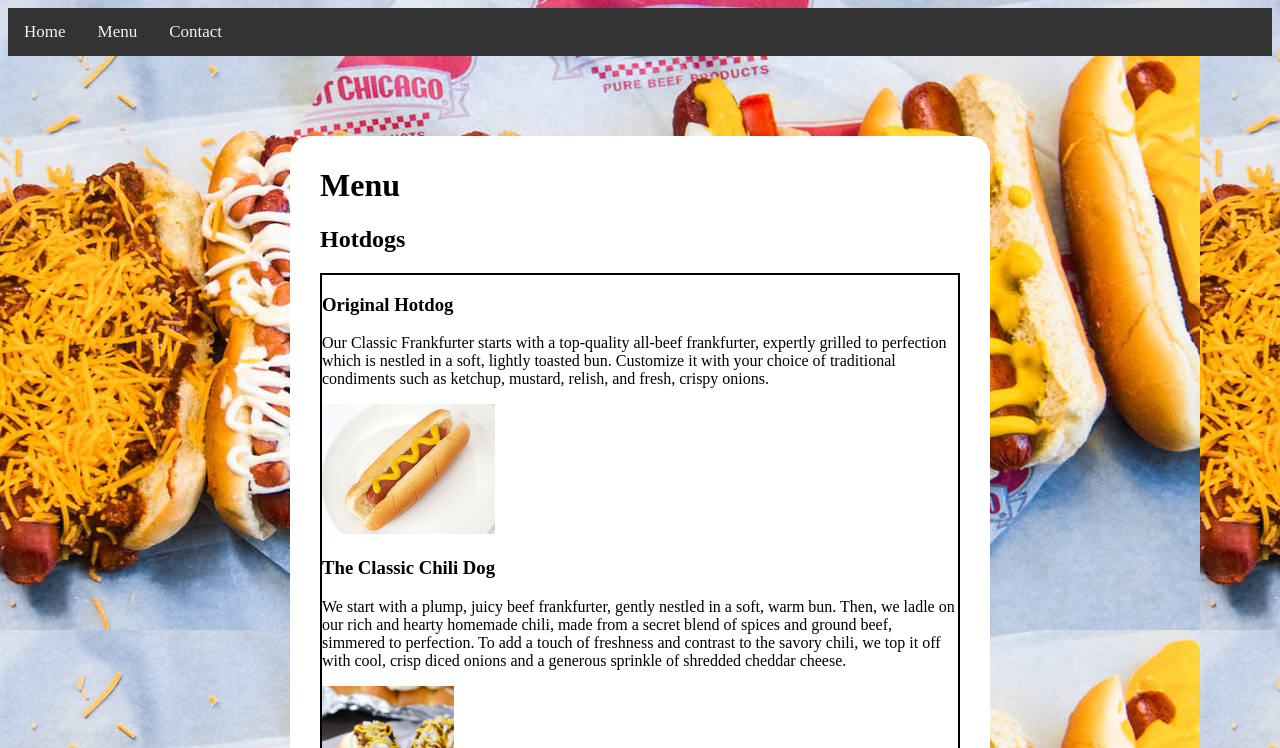
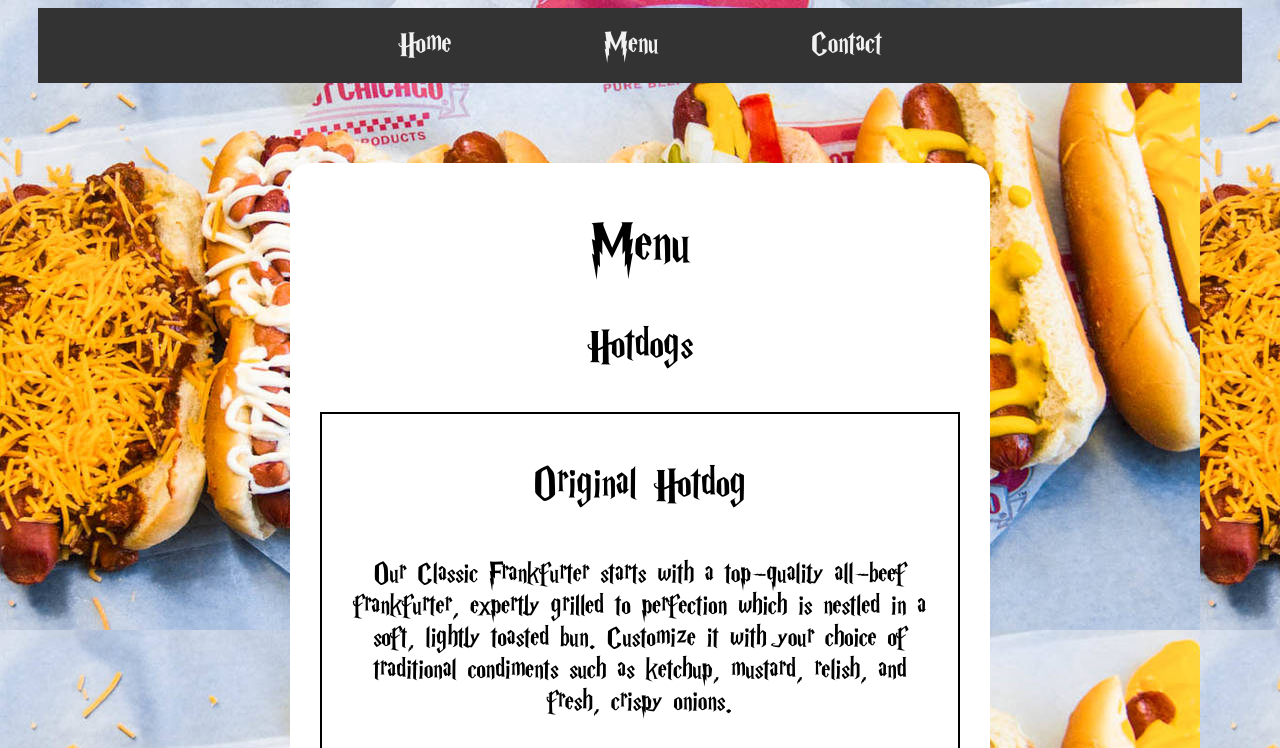
Before and after one commit to AndrewJamesC/restaurant-page, a website built with webpack: page dist/index.html in a window 1280 px wide. Both pictures are taken after a click on the link "Menu". Shown: the top 748 px of the page. Built offline with nearby package versions, Linux system fonts and the light colour scheme.

Commit message:
Finalize CSS styling

```diff
--- a/src/contact.js
+++ b/src/contact.js
@@ -22,7 +22,7 @@ export const createContact = () => {
     contactIconContainer.style.cssText = "display: flex;"
     const phIcon = new Image();
     phIcon.src = phoneIconImg;
-    phIcon.style.cssText = "height: 3rem;"
+    phIcon.style.cssText = "height: 3rem; margin-top: 1.5rem; margin-left: 15%"
     const phNumber = document.createElement("p");
     phNumber.innerText = "566 - 1234567";
     const contactRightContainer = document.createElement("div");
@@ -33,21 +33,21 @@ export const createContact = () => {
     twitterContainer.style.cssText = "display: flex;"
     const twitterImg = new Image();
     twitterImg.src = twitIMg;
-    twitterImg.style.cssText = "height: 3rem;"
+    twitterImg.style.cssText = "height: 3rem; padding-top: 1.5rem; margin-left: 15%;"
     const twitterHandle  = document.createElement("p");
     twitterHandle.innerHTML = "<a href = 'https://twitter.com/'>Twitter</a>"
     const fbContainer = document.createElement("div");
     fbContainer.style.cssText = "display: flex;";
     const fbImg = new Image();
     fbImg.src = facebookImg;
-    fbImg.style.cssText = "height: 3rem;"
+    fbImg.style.cssText = "height: 3rem; padding-top: 1.5rem; margin-left: 15%"
     const facebookHandle  = document.createElement("p");
     facebookHandle.innerHTML = "<a href='https://www.facebook.com/'>Facebook</a>";
     const igContainer = document.createElement("div");
     igContainer.style.cssText = "display: flex;";
     const igImage = new Image();
     igImage.src = igImg;
-    igImage.style.cssText = "height: 3rem;";
+    igImage.style.cssText = "height: 3rem; padding-top: 1.5rem; margin-left: 15%";
     const igHandle = document.createElement("p");
     igHandle.innerHTML = "<a href='https://www.instagram.com/'>Instagram</a>";
 
--- a/src/homepage.js
+++ b/src/homepage.js
@@ -2,6 +2,7 @@ import harryImg from "./assets/harry.png"
 
 export const createHome = () => {
     const divContent = document.querySelector("#content");
+    divContent.style.cssText = "width: 50vw;"
     const heading = document.createElement("h1");
     const homePara = document.createElement("p");
     const headerImg = new Image();
--- a/src/index.js
+++ b/src/index.js
@@ -11,10 +11,10 @@ const menu = document.createElement("a");
 const contact = document.createElement("a");
 const header = document.querySelector("#header");
 
-navbar.style.cssText = "background-color: #333; overflow: hidden;"
-home.style.cssText = "float: left; color: #f2f2f2; text-align: center; padding: 14px 16px; text-decoration: none; font-size: 17px;"
-menu.style.cssText = "float: left; color: #f2f2f2; text-align: center; padding: 14px 16px; text-decoration: none; font-size: 17px;"
-contact.style.cssText = "float: left; color: #f2f2f2; text-align: center; padding: 14px 16px; text-decoration: none; font-size: 17px;"
+navbar.style.cssText = "background-color: #333; overflow: hidden; padding: 20px 0; font-weight: bold;"
+home.style.cssText = "color: #f2f2f2; text-align: center; padding: 14px 16px; text-decoration: none; font-size: 35px;"
+menu.style.cssText = "margin-left: 10%; color: #f2f2f2; text-align: center; padding: 14px 16px; text-decoration: none; font-size: 35px;"
+contact.style.cssText = "margin-left: 10%; color: #f2f2f2; text-align: center; padding: 14px 16px; text-decoration: none; font-size: 35px;"
 
 home.innerText = "Home";
 menu.innerText = "Menu";
--- a/src/menu.js
+++ b/src/menu.js
@@ -12,7 +12,7 @@ export const createMenu = () => {
     const hotdogsHeading = document.createElement("h2");
     hotdogsHeading.innerText = "Hotdogs";
     const hotdogsContainer = document.createElement("div");
-    hotdogsContainer.style.cssText = "border: 2px solid black";
+    hotdogsContainer.style.cssText = "border: 2px solid black; padding-bottom: 50px;";
     const plainHotdog = document.createElement("h3");
     plainHotdog.innerText = "Original Hotdog";
     const plainHotdogDescription = document.createElement("p");
@@ -31,7 +31,7 @@ export const createMenu = () => {
     const drinksHeading = document.createElement("h2");
     drinksHeading.innerText = "Drinks";
     const drinksContainer = document.createElement("div");
-    drinksContainer.style.cssText = "border: 2px solid black;"
+    drinksContainer.style.cssText = "border: 2px solid black; padding-bottom: 50px;"
     const coke = document.createElement("h3");
     coke.innerText = "Coke";
     const cokeDescription = document.createElement("p");
--- a/src/styles.css
+++ b/src/styles.css
@@ -1,4 +1,33 @@
+@font-face {
+	font-family: 'HarryPotter';
+	src: url('./HarryP-MVZ6w.ttf') format('truetype'),
+	  url('./HarryP-MVZ6w.ttf') format('ttf');
+	font-weight: 600;
+	font-style: normal;
+  }
 
+
+*{
+	padding: 0 10px;
+	text-align: center;
+}
+
+
+body {
+	font-family: "HarryPotter";
+}
+
+h1 {
+	font-size: 4rem;
+}
+
+h2, h3 {
+	font-size: 3rem;
+}
+
+p {
+	font-size: 2rem;
+}
 
 #content {
 	background-color: white;
@@ -10,11 +39,13 @@
 }
 
 .nav a:hover {
-	background-color: #ddd;
+	background-color: #736e6e;
+	cursor: pointer;
 	color: black;
   }
 
   .nav a.active {
-	background-color: #04AA6D;
-	color: white;
+	background-color: #3e8e41;
+	box-shadow: 0 5px #666;
+	transform: translateY(4px);
   }
--- a/webpack.config.js
+++ b/webpack.config.js
@@ -25,6 +25,10 @@ module.exports = {
       test: /\.css$/,
       use: ['style-loader', 'css-loader'],
     },
+    {
+      test: /\.(woff|woff2|eot|ttf|otf)$/i,
+      type: 'asset/resource',
+    },
    ]
  },
 };
```
Also changed, not shown: dist/HarryP-MVZ6w.ttf (added), dist/main.js, src/HarryP-MVZ6w.ttf (added).
